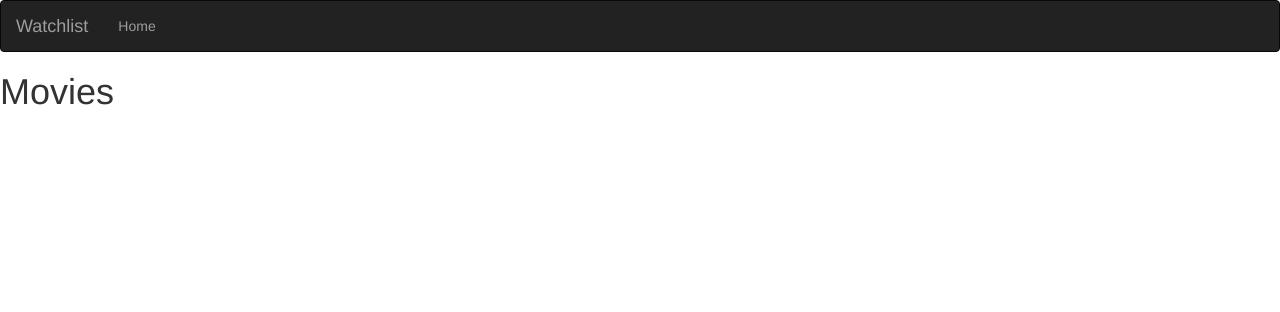
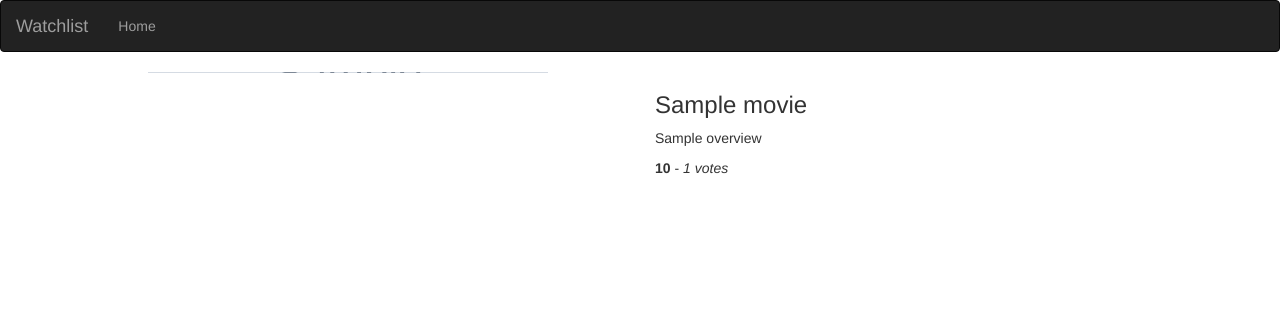
Before and after one commit to Mugambi645/watchlist, a Flask app: template app/templates/movie.html in a window 1280 px wide. Shown: the top 312 px of the page. Run offline with Flask 2, Linux system fonts and the light colour scheme; the template is opened without the code that fills it: most values are stand-ins (such as "Sample title", 1, 10 or a date in 2020); grey boxes marked "Sample" are stand-in pictures; some libraries are stand-ins or nearby versions.

Commit message:
added movie view logic

```diff
--- a/app/templates/movie.html
+++ b/app/templates/movie.html
@@ -2,5 +2,19 @@
 {% block title %}
 {% endblock %}
 {% block content %}
-<h1>Movies</h1>
+<div class="container">
+    <!--poster background-->
+    <div class="row">
+        <div class="col-xs-6 col-sm-6 col-md-6 col-lg-6 posterPath" style="background: url({{movie.poster}}) no-repeat center center">
+
+    </div>
+    <div class="col-xs-6 col-sm-6 col-md-6 col-lg-6 movie-details">
+        <h3>{{ movie.title }}</h3>
+
+        <p class="overview"> {{ movie.overview }}</p>
+        <p class="ratings"> <b> {{ movie.vote_average }}</b> - <i>{{ movie.vote_count}} votes </i> </p>
+
+
+    </div>
+</div>
 {% endblock %}
```
Also changed, not shown: app/templates/macros.html (+8 -1 lines), app/views.py (+9 -6 lines).
